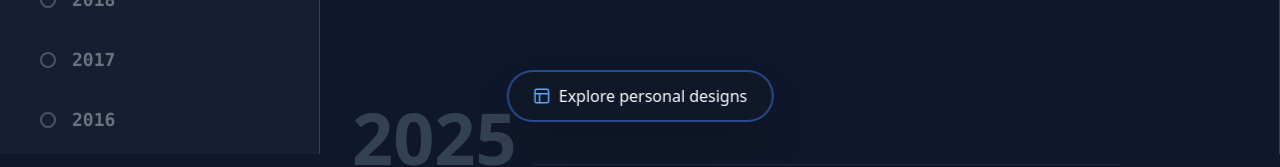
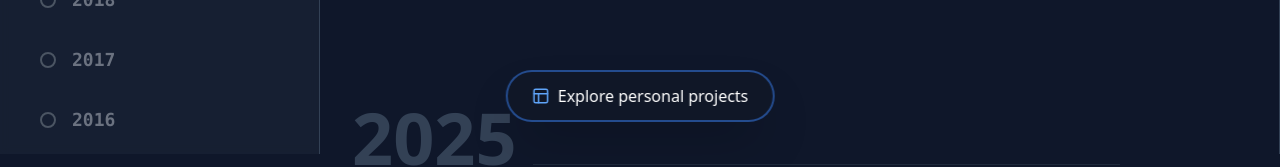
Before and after one commit to snighut/collaboration-app, a Next.js app: page / in a window 1280 px wide. Shown: the part 646-813 px from the top of the page. Built offline with nearby package versions, Linux system fonts and the light colour scheme.

Commit message:
fix: renaming Explore personal projects

```diff
--- a/App.tsx
+++ b/App.tsx
@@ -263,7 +263,7 @@ const App: React.FC = () => {
            className="px-6 py-3 bg-gray-900/90 backdrop-blur-md text-white rounded-full shadow-2xl border-2 border-blue-500/50 hover:border-blue-400 flex items-center gap-2 hover:bg-black transition-all transform hover:-translate-y-1 hover:shadow-blue-500/50"
          >
            <Layout size={18} className="text-blue-400" />
-           Explore personal designs
+           Explore personal projects
          </button>
       </div>
 
```
